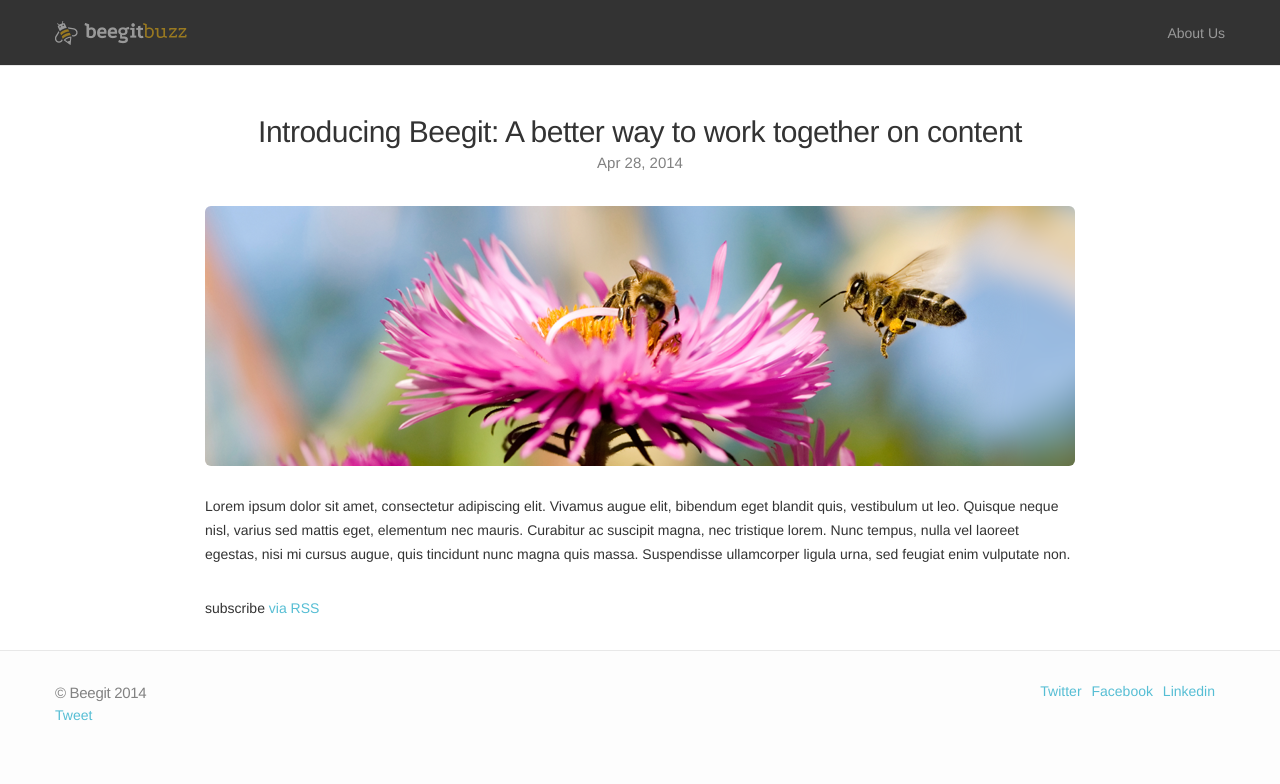
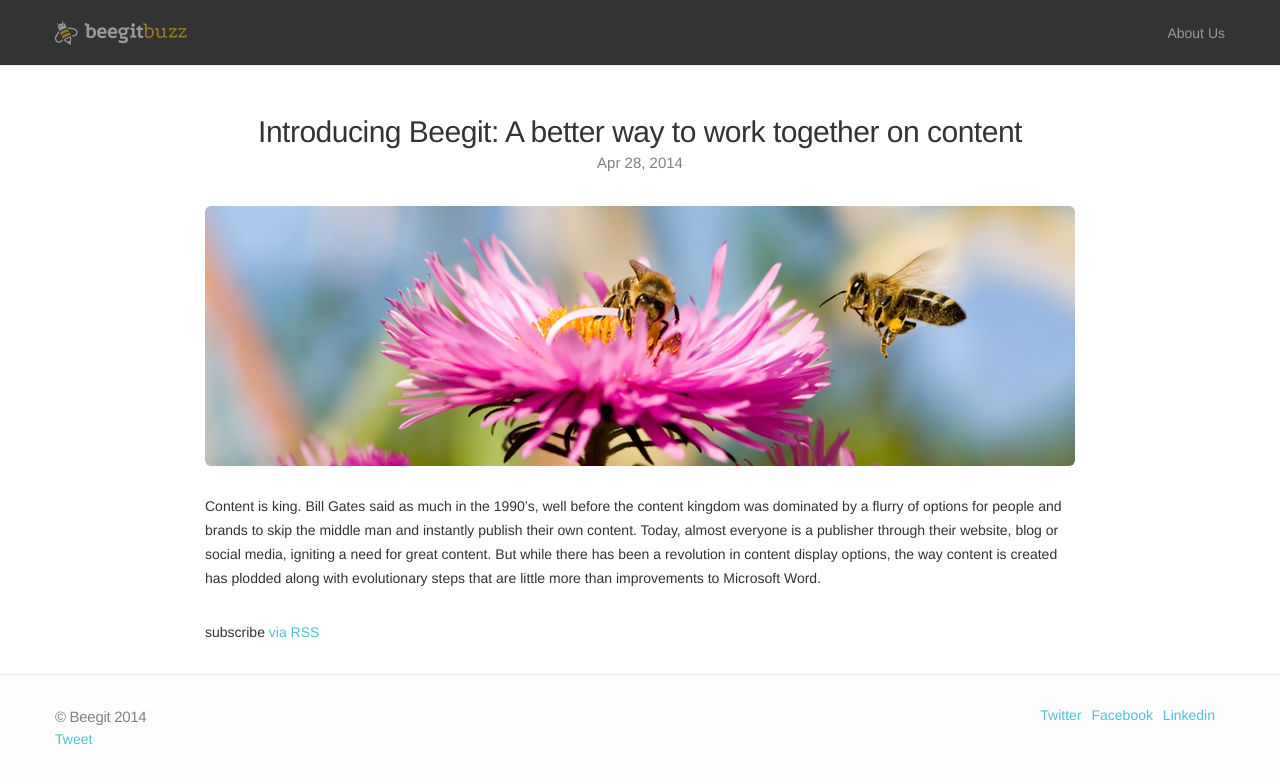
Before and after one commit to sancsoft/beegit.github.io, a Jekyll site: the page built from index.html, in a window 1280 px wide. Shown: the top 784 px of the page. Built offline with Jekyll 4.4.1, drawn with Linux system fonts in a browser that asks for light colours; comment, search, counter and statistics services are not loaded.

Commit message:
Changed Teaser Copy
I added in copy for the teaser section on the home page.

```diff
--- a/_posts/2014-04-28-introducing-beegit.markdown
+++ b/_posts/2014-04-28-introducing-beegit.markdown
@@ -2,7 +2,7 @@
 layout: post
 title:  "Introducing Beegit: A better way to work together on content"
 date:   2014-04-28 18:28:46
-teaser: Lorem ipsum dolor sit amet, consectetur adipiscing elit. Vivamus augue elit, bibendum eget blandit quis, vestibulum ut leo. Quisque neque nisl, varius sed mattis eget, elementum nec mauris. Curabitur ac suscipit magna, nec tristique lorem. Nunc tempus, nulla vel laoreet egestas, nisi mi cursus augue, quis tincidunt nunc magna quis massa. Suspendisse ullamcorper ligula urna, sed feugiat enim vulputate non.
+teaser: Content is king. Bill Gates said as much in the 1990’s, well before the content kingdom was dominated by a flurry of options for people and brands to skip the middle man and instantly publish their own content. Today, almost everyone is a publisher through their website, blog or social media, igniting a need for great content. But while there has been a revolution in content display options, the way content is created has plodded along with evolutionary steps that are little more than improvements to Microsoft Word.
 image: /assets/2014-04-28.png
 ---
 
```
